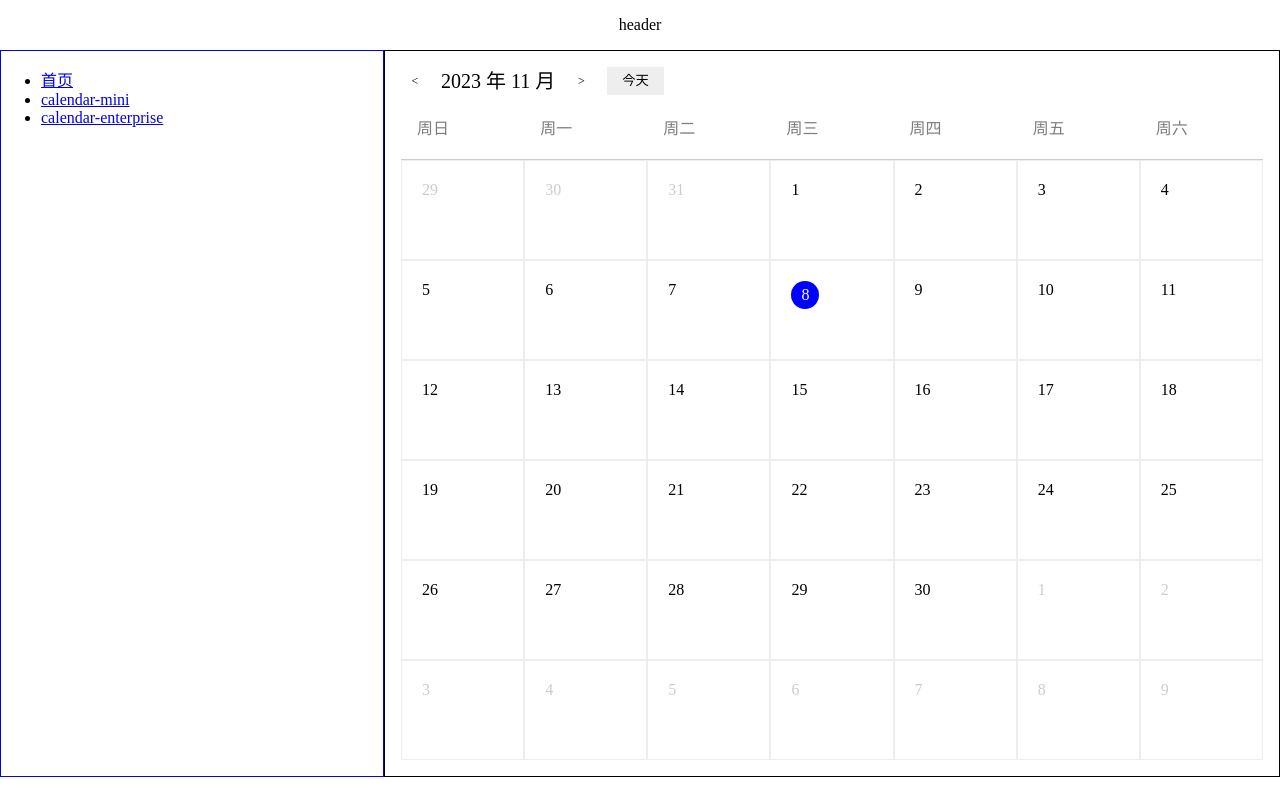
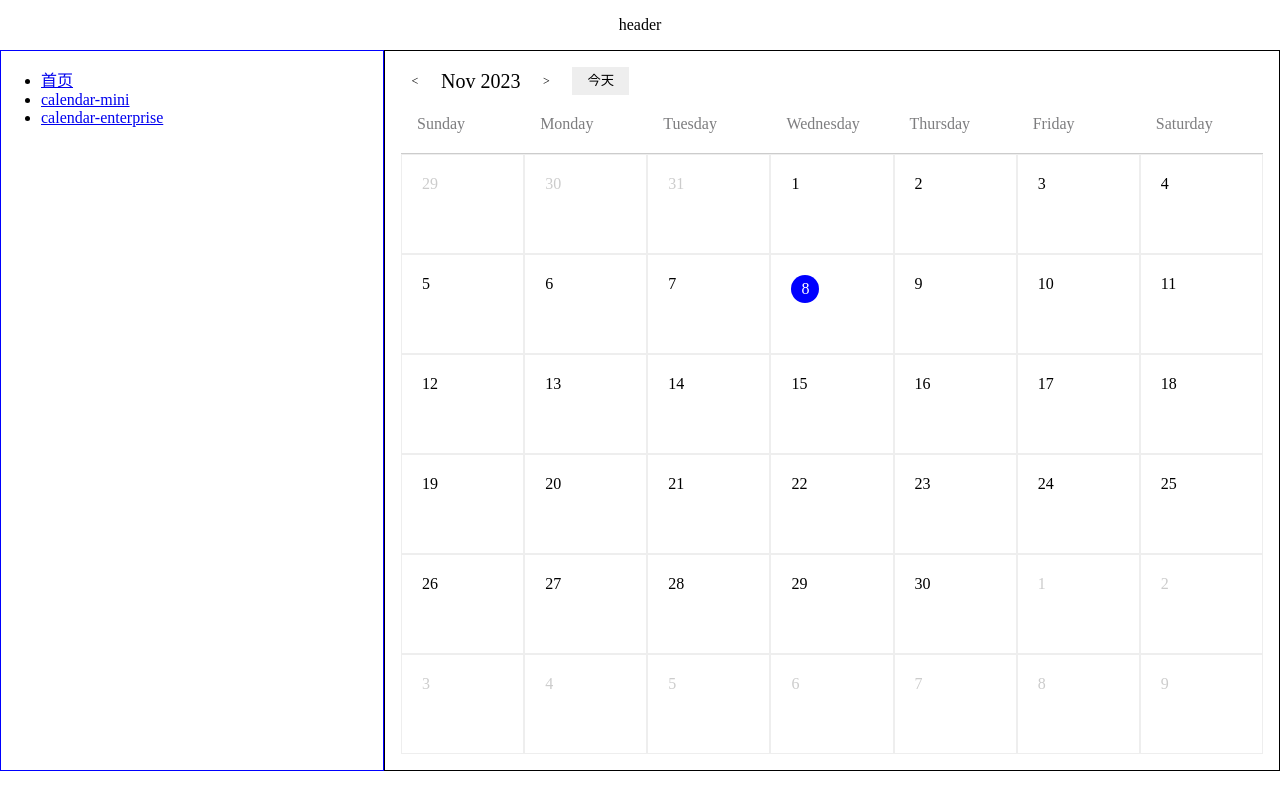
Before and after one commit to cwy007/controlled-and-uncontrolled, a React (Vite) app: page /calendar-enterprise in a window 1280 px wide. Built offline with nearby package versions, Linux system fonts and the light colour scheme.

Commit message:
fix: add locale to header

```diff
--- a/src/components/Calendar/Header.tsx
+++ b/src/components/Calendar/Header.tsx
@@ -1,5 +1,8 @@
 import { Dayjs } from "dayjs";
 import "./index.module.scss";
+import { useContext } from "react";
+import LocaleContext from "./LocaleContext";
+import allLocales from "./locale";
 
 interface HeaderProps {
   currMonth: Dayjs;
@@ -16,11 +19,14 @@ function Header(props: HeaderProps) {
     todayHandler,
   } = props;
 
+  const localeContext = useContext(LocaleContext);
+  const CalendarContext = allLocales[localeContext.locale];
+
   return (
     <div className="calendar-header">
       <div className="calendar-header-left">
         <div className="calendar-header-icon" onClick={prevMonthHandler}>&lt;</div>
-        <div className="calendar-header-value">{currMonth.format('YYYY 年 MM 月')}</div>
+        <div className="calendar-header-value">{currMonth.format(CalendarContext.formatMonth)}</div>
         <div className="calendar-header-icon" onClick={nextMonthHandler}>&gt;</div>
         <button className="calendar-header-btn" onClick={todayHandler}>今天</button>
       </div>
--- a/src/pages/CalendarEnterprise/index.tsx
+++ b/src/pages/CalendarEnterprise/index.tsx
@@ -34,7 +34,8 @@ const CalendarEnterprise = () => {
         //   );
         // }}
 
-        locale="zh-CN"
+        locale="en-US"
+        // locale="zh-CN"
 
         onChange={(date) => {
           console.log(date.format('YYYY-MM-DD'));
```
